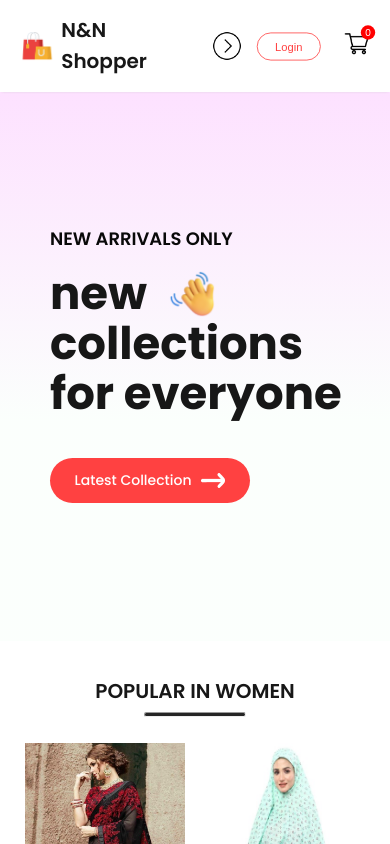
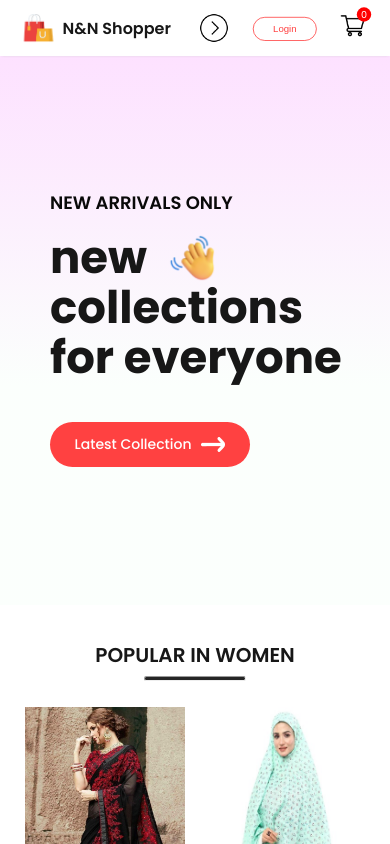
Before and after one commit to NahidHasan131/E-commerce, a React (Create React App) app in the folder frontend/: page / in a window 390 px wide. Shown: the top 844 px of the page. Built offline with nearby package versions, Linux system fonts and the light colour scheme.

Commit message:
offer responsive

```diff
--- a/frontend/src/Components/Navbar/Navbar.css
+++ b/frontend/src/Components/Navbar/Navbar.css
@@ -153,14 +153,17 @@
     .navbar{
         padding: 12px 40px;
     }
+    .nav-logo p{
+        font-size: 20px;
+    }
     .nav-menu{
         gap: 25px;
-        font-size: 14px;
+        font-size: 12px;
     }
     .nav-login-cart button{
         width: 80px;
-        height: 35px;
-        font-size: 14px;
+        height: 30px;
+        font-size: 12px;
     }
     .nav-login-cart img{
         width: 30px;
```
